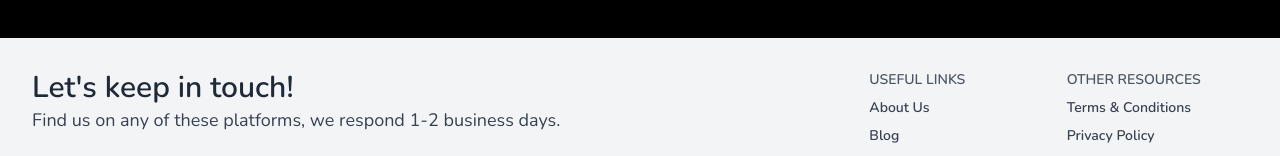
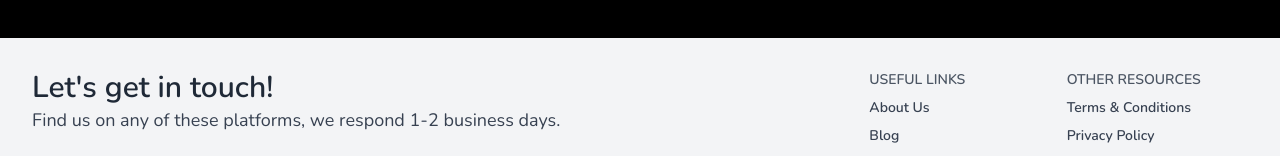
Before and after one commit to ssayanm/nextjs-blog-frontend, a Next.js app: page /about in a window 1280 px wide. Shown: the part 1086-1242 px from the top of the page. Built offline with nearby package versions, Linux system fonts and the light colour scheme; no server answers.

Commit message:
updated text

```diff
--- a/components/Footer.js
+++ b/components/Footer.js
@@ -22,7 +22,7 @@ const Footer = () => {
       <div className="container mx-auto px-4">
         <div className="flex flex-wrap">
           <div className="w-full lg:w-6/12 px-4">
-            <h4 className="text-3xl font-semibold">Let's keep in touch!</h4>
+            <h4 className="text-3xl font-semibold">Let's get in touch!</h4>
             <h5 className="text-lg mt-0 mb-2 text-gray-700">
               Find us on any of these platforms, we respond 1-2 business days.
             </h5>
--- a/components/Trainers.js
+++ b/components/Trainers.js
@@ -10,7 +10,7 @@ const Trainers = () => {
               Meet Our Trainers
             </h2>
             <p className="text-lg leading-relaxed m-4">
-              Our trainers are are here to dedicate the time and effort that you
+              Our trainers are here to dedicate the time and effort that you
               need to get in the best shape of your life
             </p>
           </div>
```
